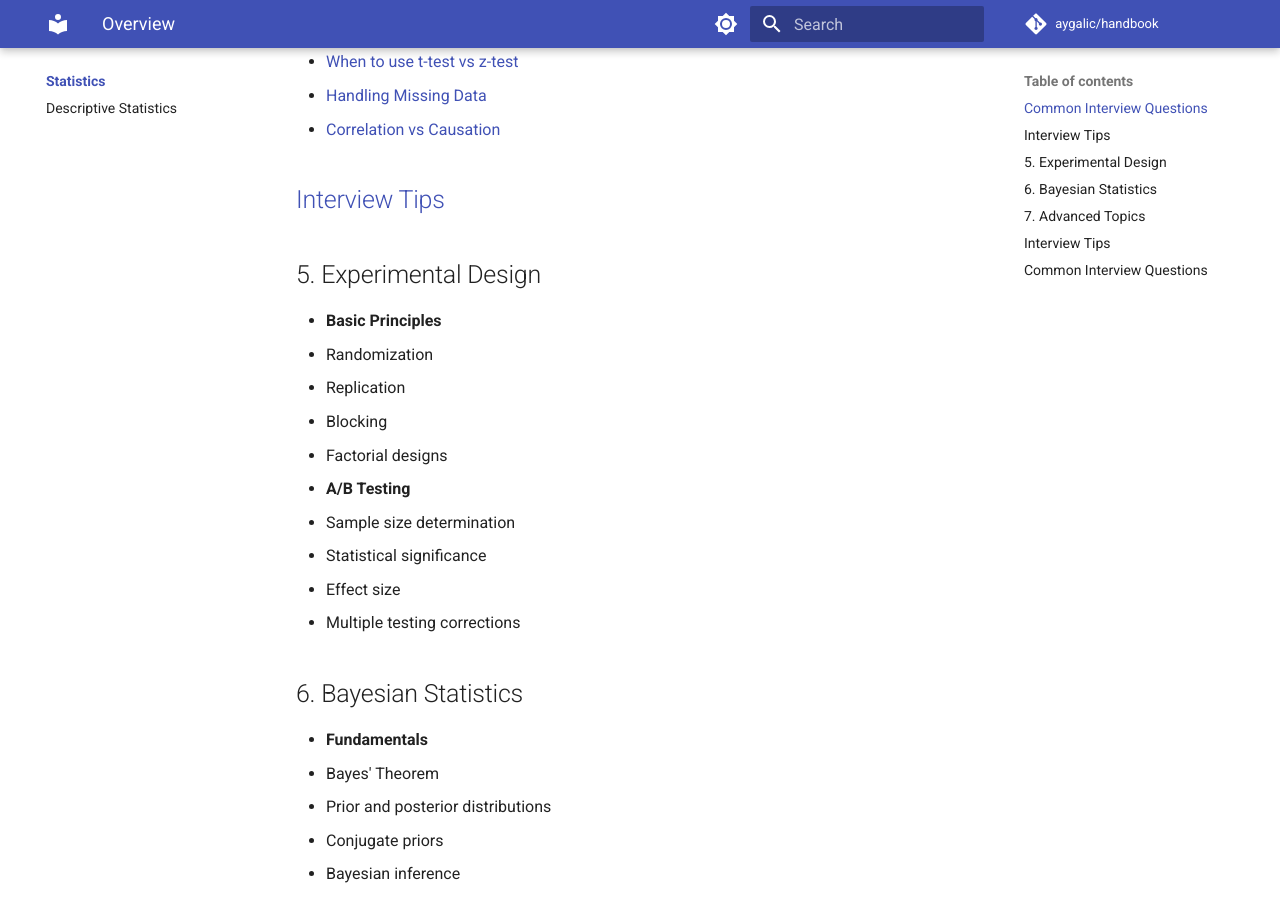
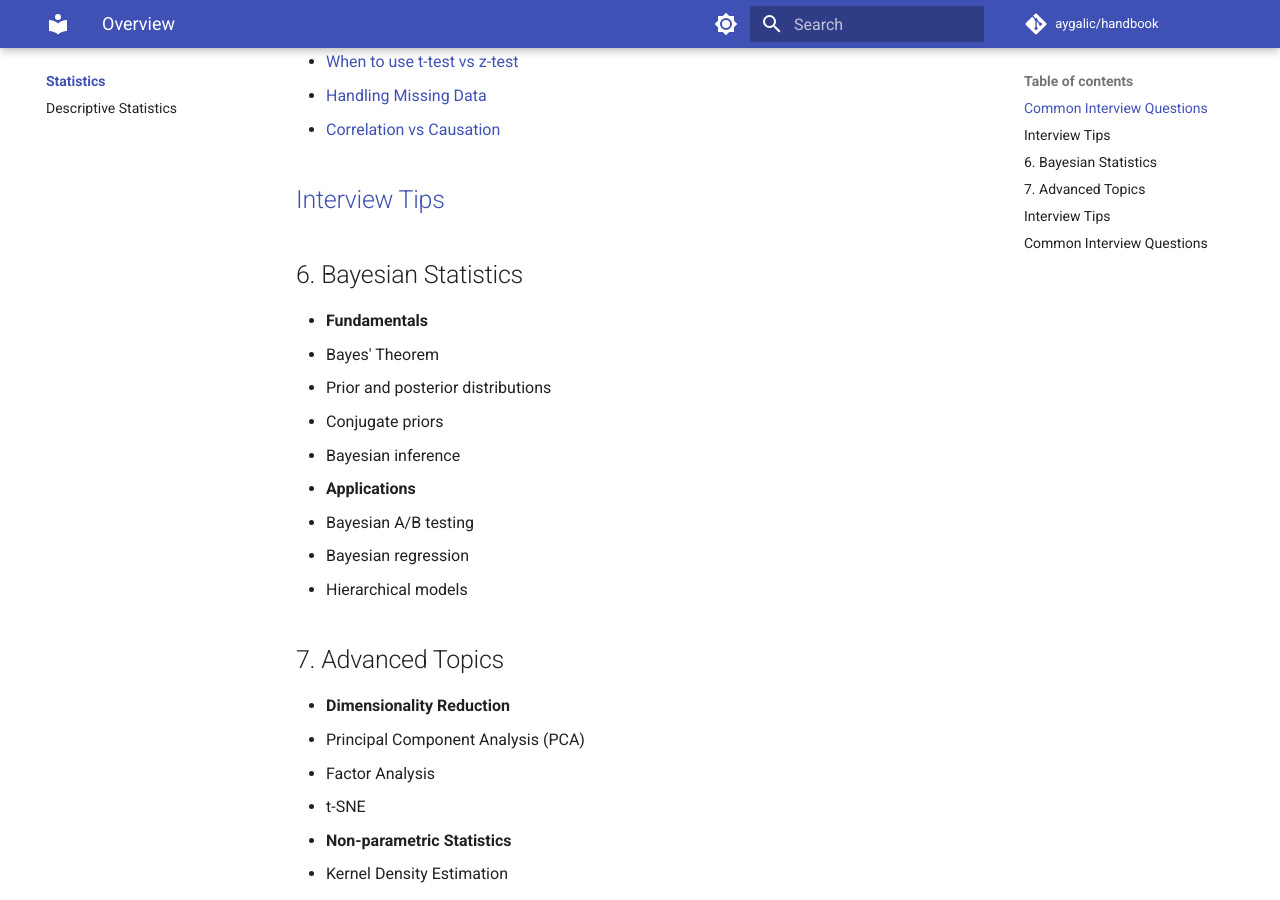
Before and after one commit to aygalic/handbook, an MkDocs documentation site: the page built from docs/statistics/index.md, in a window 1280 px wide and 900 px high, scrolled down 538 px. Built offline with MkDocs 1.6.1 and Material for MkDocs 9.7.7, drawn with Linux system fonts in a browser that asks for light colours; comment, search, counter and statistics services are not loaded.

Commit message:
doc: experimental design

```diff
--- /dev/null
+++ b/docs/statistics/5_experimental_design/index.md
@@ -0,0 +1,4 @@
+# Experimental Design
+
+{% include-markdown "statistics/5_experimental_design/basic_principles.md" %}
+{% include-markdown "statistics/5_experimental_design/a_b_testing.md" %}
--- a/docs/statistics/index.md
+++ b/docs/statistics/index.md
@@ -4,7 +4,7 @@
 2. [Probability Distributions](./2_probability_distributions/)
 3. [Statistical Inference](./3_statistical_inference/)
 4. [Regression Analysis](./4_regression_analysis/)
-5. [Experimental Design]()
+5. [Experimental Design](./5_experimental_design/)
 6. [Bayesian Statistics]()
 7. [Advanced Topics]()
 
@@ -15,22 +15,6 @@
 
 ## [Interview Tips](./interview-tips.md)
 
-
-
-
-
-## 5. Experimental Design
-- **Basic Principles**
-  - Randomization
-  - Replication
-  - Blocking
-  - Factorial designs
-
-- **A/B Testing**
-  - Sample size determination
-  - Statistical significance
-  - Effect size
-  - Multiple testing corrections
 
 ## 6. Bayesian Statistics
 - **Fundamentals**
```
Also changed, not shown: docs/statistics/5_experimental_design/a_b_testing.md (added, +5 -0 lines), docs/statistics/5_experimental_design/basic_principles.md (added, +5 -0 lines).
